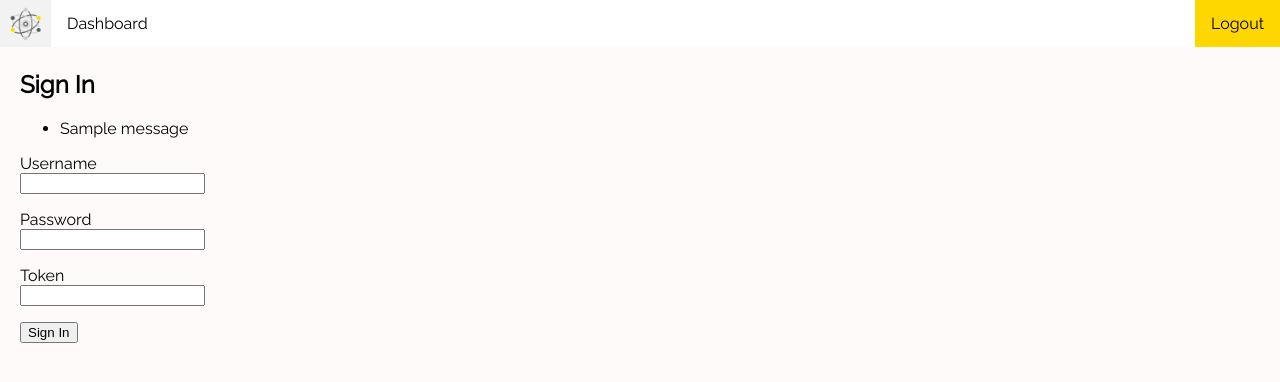
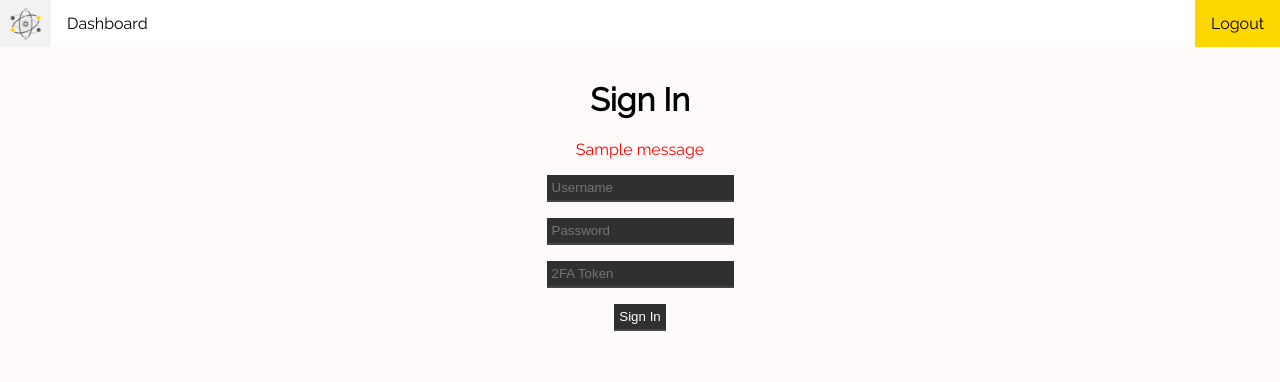
Before and after one commit to JoshuaLeivers/NEA-Web-App, a Flask app: template templates/login.html in a window 1280 px wide. Shown: the top 382 px of the page. Run offline with Flask 2, Linux system fonts and the light colour scheme; the template is opened without the code that fills it: values that come from a table or form of the project are taken from there, most other values are stand-ins (such as "Sample title", 1, 10 or a date in 2020); one stand-in notice (Sample message) is shown; some libraries are stand-ins or nearby versions.

Commit message:
Update app.py, main.css, templates

```diff
--- a/app.py
+++ b/app.py
@@ -156,8 +156,6 @@ try:
         "senders": {
             "default": config.get("Email", "Default Sender"),
             "accounts": config.get("Email", "Accounts Sender") or config.get("Email", "Default Sender")
-            # TODO: Convert fully to config instead of args, make sure lists are handled correctly, and add try except
-            #  clauses to make sure values are valid
         }
     }
 except configparser.NoSectionError:
@@ -173,7 +171,6 @@ except configparser.NoOptionError as err:
 
     raise ConfigOptionError(err.option, "Email")
 
-options = []
 if email["domain"] is None or not (validators.domain(email["domain"]) or validators.ipv4(email["domain"])):
     options.append("Domain")
 if email["port"] is None:
@@ -209,7 +206,6 @@ except configparser.NoSectionError:
 
     raise ConfigSectionError("Limits")
 
-options = []
 if limits["requests"]["user"] is None:
     options.append("User Requests")
 if limits["requests"]["ip"] is None:
@@ -257,7 +253,7 @@ class RegisterConfirmForm(FlaskForm):
 
 
 class RegisterConfirmCodeForm(FlaskForm):
-    req_id = StringField("Code", validators=[DataRequired(), Length(64, 64)])  # TODO: Add correct length
+    req_id = StringField("Code", validators=[DataRequired(), Length(64, 64)])
     submit = SubmitField("Confirm")
 
 
@@ -428,7 +424,7 @@ def register():
                             "%Y-%m-%d %H:%M:%S"), get_useragent(), get_ip()))
 
                         return make_response(render_template("registered.html", title="Registered", username=username,
-                                                             redirect=url_for("login")))
+                                                             redirect=url_for("register_confirm_code")))
             else:
                 flash("A user already exists using the given username.")
                 return render_template("register.html", title="Register", form=form), 403
@@ -695,4 +691,4 @@ def get_redirect(this):
 
 
 if __name__ == '__main__':
-    app.run(ssl_context="adhoc")
+    app.run(ssl_context="adhoc", host="0.0.0.0")
--- a/static/main.css
+++ b/static/main.css
@@ -6,6 +6,93 @@ body {
 ul.errors li {
     color: red;
 }
+
+p.error {
+    color: red;
+}
+
+
+form {
+    border: 5px;
+    padding: 5px;
+    margin: 5px;
+    text-align: center;
+}
+
+form input[type=text] {
+    border: none;
+    padding: 5px;
+    font-family: sans-serif;
+    border-bottom: 2px solid #454545;
+    background-color: #303030;
+    color: white;
+}
+
+form input[type=password] {
+    border: none;
+    padding: 5px;
+    font-family: sans-serif;
+    border-bottom: 2px solid #454545;
+    background-color: #303030;
+    color: white;
+}
+
+form input[type=submit] {
+    border: none;
+    padding: 5px;
+    font-family: sans-serif;
+    border-bottom: 2px solid #454545;
+    background-color: #303030;
+    color: white;
+}
+
+
+.tooltip {
+    position: relative;
+    display: inline-block;
+    border-bottom: 1px dotted black;
+}
+
+.tooltip .tooltiptext {
+    visibility: hidden;
+    width: 120px;
+    background-color: #404040;
+    color: white;
+    text-align: center;
+    padding: 5px 0;
+    border-radius: 6px;
+
+    position: absolute;
+    z-index: 1;
+}
+
+.tooltip:hover .tooltiptext {
+    visibility: visible;
+}
+
+i.tooltip {
+    position: relative;
+    display: inline-block;
+}
+
+i.tooltip .tooltiptext {
+    visibility: hidden;
+    width: 120px;
+    background-color: #404040;
+    color: white;
+    text-align: center;
+    padding: 5px 0;
+    border-radius: 6px;
+    font-family: 'Raleway', sans-serif;
+
+    position: absolute;
+    z-index: 1;
+}
+
+i.tooltip:hover .tooltiptext {
+    visibility: visible;
+}
+
 
 .navbar ul {
     list-style-type: none;
--- a/templates/base.html
+++ b/templates/base.html
@@ -2,10 +2,14 @@
 <html lang="en">
 <head>
     <meta charset="UTF-8">
+    <meta name="viewport" content="width=device-width, initial-scale=1">
+
     <link href="https://fonts.googleapis.com/css?family=Raleway&display=swap" rel="stylesheet">
     <link rel="icon" type="image/png" href="{{ url_for('static', filename='favicon-32x32.png') }}" sizes="32x32">
     <link rel="icon" type="image/png" href="{{ url_for('static', filename='favicon-16x16.png') }}" sizes="16x16">
     <link rel="shortcut icon" href="{{ url_for('static', filename='favicon.ico') }}">
+
+    <script src="https://kit.fontawesome.com/fd72d5dec4.js" crossorigin="anonymous"></script>
 
     {% if title %}
         <title>{{ title }} | Student Portal</title>
--- a/templates/login.html
+++ b/templates/login.html
@@ -2,37 +2,29 @@
 
 {% block content %}
 
-    <h2>Sign In</h2>
+    <form action="{{ url_for('login') }}" method="post">
+        <h1>Sign In</h1>
 
         {% with messages = get_flashed_messages() %}
             {% if messages %}
-            <ul class=flashes>
                 {% for message in messages %}
-                <li>{{ message }}</li>
+                    <p class="error">{{ message }}</p>
                 {% endfor %}
-            </ul>
             {% endif %}
         {% endwith %}
 
-    <form action="{{ url_for('login') }}" method="post">
         {{ form.csrf_token }}
 
         <p>
-            {{ form.username.label }}
-            <br>
-            {{ form.username }}
+            {{ form.username(placeholder="Username") }}
         </p>
 
         <p>
-            {{ form.password.label }}
-            <br>
-            {{ form.password }}
+            {{ form.password(placeholder="Password") }}
         </p>
 
         <p>
-            {{ form.token.label }}
-            <br>
-            {{ form.token }}
+            {{ form.token(placeholder="2FA Token") }}
         </p>
 
         <p>{{ form.submit() }}</p>
--- a/templates/registered.html
+++ b/templates/registered.html
@@ -1,9 +1,13 @@
 {% extends "base.html" %}
 
 {% block content %}
+
+    <div style="text-align: center;">
 
     <h1>Account Requested</h1>
     <p>An account request has been made for '{{ username }}'. Please check your school email inbox for a link to confirm your account.</p>
     <p>Upon confirming your account via this link, you will be asked to set a password.</p>
 
+    </div>
+
 {% endblock %}
```
Also changed, not shown: templates/register.html (+4 -3 lines). Lines whose indentation alone changed are shown as unchanged.
